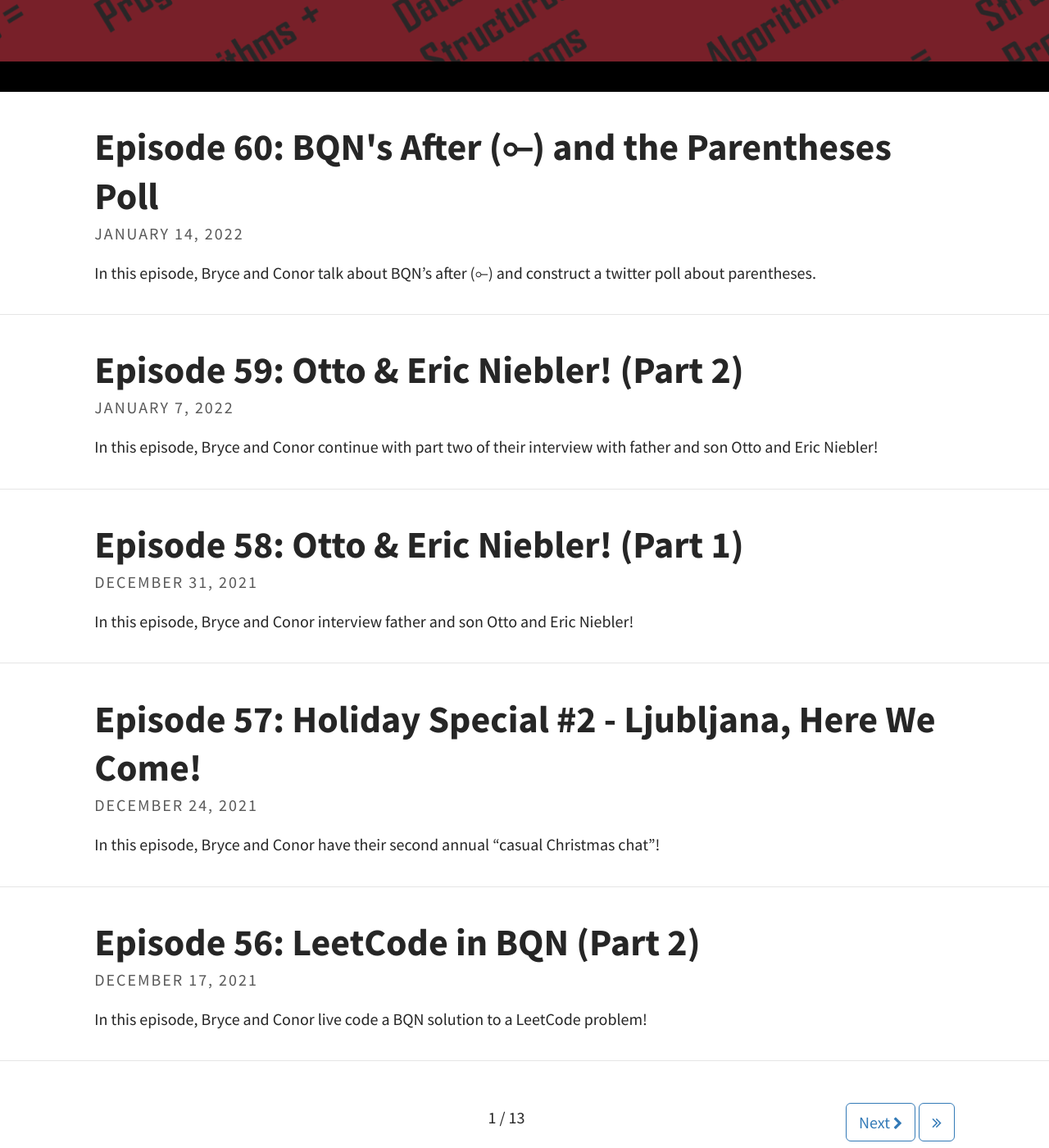
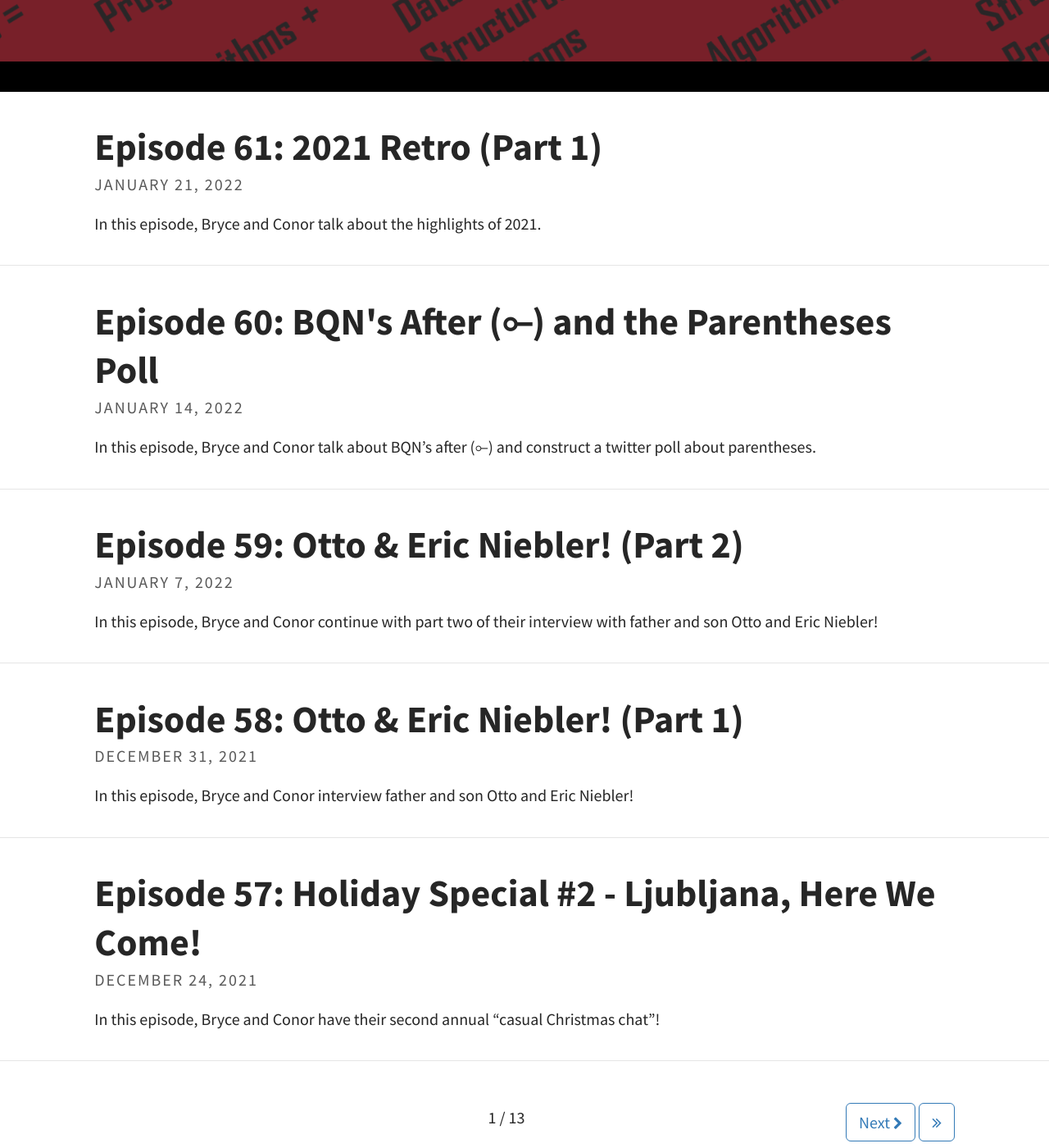
Before and after one commit to codereport/adsp2, a Jekyll site: the page built from index.html, in a window 1280 px wide and 1400 px high, scrolled down 273 px. Shown: the whole window at 82% size. Built offline with Jekyll 4.4.1, drawn with Linux system fonts in a browser that asks for light colours; the list of posts is cut into pages by our own code; some of the changed lines change nothing that is shown.

Commit message:
Episode 61

```diff
--- /dev/null
+++ b/_posts/2022-01-21-Episode-61.md
@@ -0,0 +1,38 @@
+---
+layout: post
+title: "Episode 61: 2021 Retro (Part 1)"
+tags: [Annual Retro, C++, Haskell, Inclusivity]
+excerpt_separator: <!--more-->
+---
+
+<div id="buzzsprout-player-9926428"></div><script src="https://www.buzzsprout.com/1501960/9926428-episode-61-2021-retro-part-1.js?container_id=buzzsprout-player-9926428&player=small" type="text/javascript" charset="utf-8"></script>
+
+<br>In this episode, Bryce and Conor talk about the highlights of 2021.
+
+<!--more-->
+
+### Show Notes
+
+**Date Recorded:** 2022-01-08 <br>
+**Date Released:** 2022-01-21
+
+* [C++23](https://en.cppreference.com/w/cpp/23)
+* [C++ Ranges](https://en.cppreference.com/w/cpp/ranges)
+* [C++ Range-v3 `cartesian product`](https://ericniebler.github.io/range-v3/structranges_1_1views_1_1cartesian__product__fn.html)
+* [C++ Range-v3 `repeat`](https://ericniebler.github.io/range-v3/structranges_1_1views_1_1repeat__fn.html)
+* [C++ Range-v3 `sliding`](https://ericniebler.github.io/range-v3/structranges_1_1views_1_1sliding__fn.html)
+* [C++ Range-v3 `chunk`](https://ericniebler.github.io/range-v3/structranges_1_1views_1_1chunk__fn.html)
+* [Generating Programs from Types (Keynote by Nadia Polikarpova at Haskell eXchange 2021)](https://www.youtube.com/watch?v=ZPyVcnCabIU)
+* [Hoogle](https://hoogle.haskell.org/)
+* [Haskell `group`](https://hackage.haskell.org/package/base-4.16.0.0/docs/Data-List.html#v:group)
+* [CppCast Episode 210: mdspan and /r/cpp with Bryce Adelstein Lelbach](https://cppcast.com/bryce-lelbach-mdspan/)
+* [ChangeLog Podcast](https://changelog.com/podcast)
+* [INCITS Inclusive Terminology Guidelines](https://standards.incits.org/apps/group_public/download.php/131246/eb-2021-00288-001-INCITS-Inclusive-Terminology-Guidelines.pdf)
+* ["Final Solution" Wikipedia page](https://en.wikipedia.org/wiki/Final_Solution)
+
+### Intro Song Info
+
+Miss You by Sarah Jansen https://soundcloud.com/sarahjansenmusic<br>
+Creative Commons — Attribution 3.0 Unported — CC BY 3.0<br>
+Free Download / Stream: http://bit.ly/l-miss-you<br>
+Music promoted by Audio Library https://youtu.be/iYYxnasvfx8<br>
--- a/pages/episodes.md
+++ b/pages/episodes.md
@@ -9,8 +9,9 @@
 
 |   #   |                                                  Title                                                  | Release Date |
 | :---: | :-----------------------------------------------------------------------------------------------------: | :----------: |
-|  60   |    [BQN's After (⟜) and the Parentheses Poll](https://adspthepodcast.com/2021/01/14/Episode-60.html)    |  2022-01-14  |
-|  59   |         [Otto & Eric Niebler! (Part 2)](https://adspthepodcast.com/2021/01/07/Episode-59.html)          |  2022-01-07  |
+|  61   |              [2021 Retro (Part 1)](https://adspthepodcast.com/2021/01/22/Episode-61.html)               |  2022-01-21  |
+|  60   |    [BQN's After (⟜) and the Parentheses Poll](https://adspthepodcast.com/2022/01/14/Episode-60.html)    |  2022-01-14  |
+|  59   |         [Otto & Eric Niebler! (Part 2)](https://adspthepodcast.com/2022/01/07/Episode-59.html)          |  2022-01-07  |
 |  58   |         [Otto & Eric Niebler! (Part 1)](https://adspthepodcast.com/2021/12/31/Episode-58.html)          |  2021-12-31  |
 |  57   | [Holiday Special #2 - Ljubljana, Here We Come!](https://adspthepodcast.com/2021/12/24/Episode-57.html)  |  2021-12-24  |
 |  56   |            [LeetCode in BQN (Part 2)](https://adspthepodcast.com/2021/12/17/Episode-56.html)            |  2021-12-17  |
```
